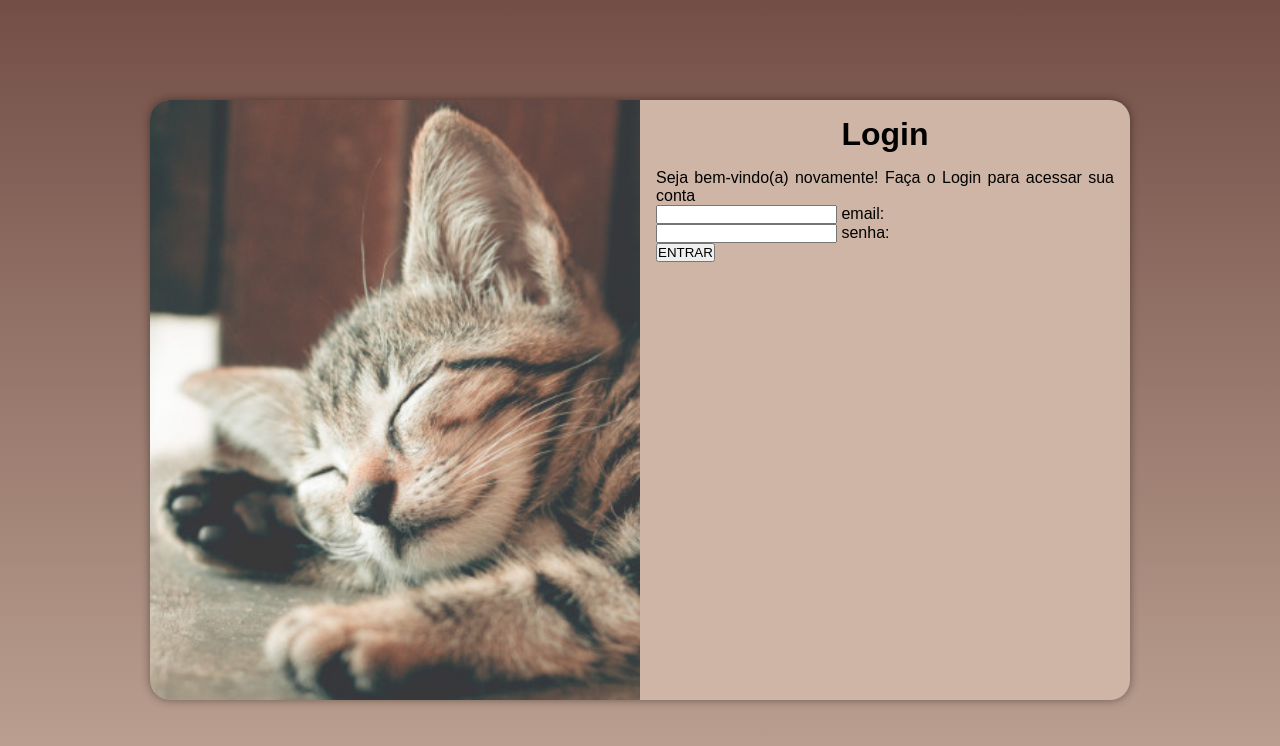
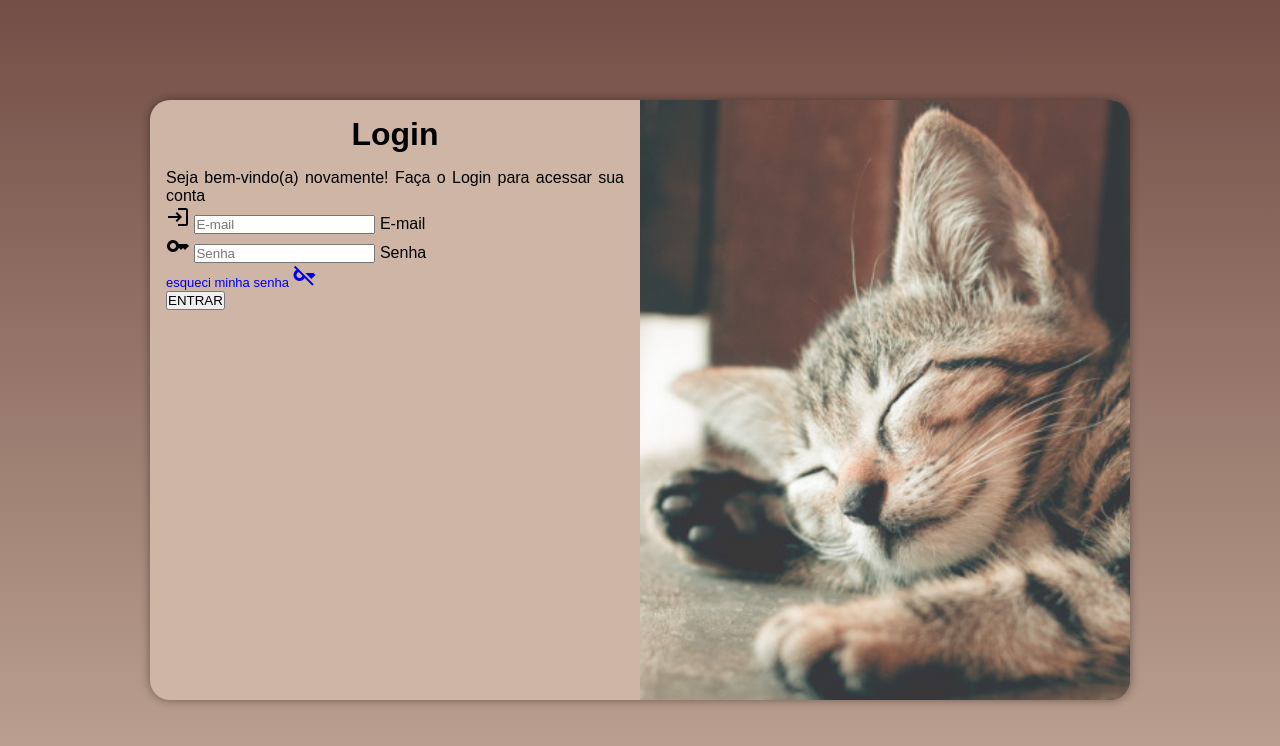
Before and after one commit to danielandradechaves/projeto-login, a plain HTML site: page index.html in a window 1280 px wide. Drawn offline with Linux system fonts and the light colour scheme.

Commit message:
update do formulário
adicionar icones e alguns atributos à caixa de entrada

```diff
--- a/estilo/first-style.css
+++ b/estilo/first-style.css
@@ -39,6 +39,11 @@ main{
     transition-timing-function: ease;
 }
 
+#formulario a {
+    text-decoration: none;
+    font-size: small;
+}
+
 #imagem{
     background: #734E46 url(../imagens/gato.jpg) no-repeat;
     height: 350px;
@@ -60,6 +65,7 @@ main{
 
 #formulario > p{
     text-align: justify;
+    font-size: 1em;
 }
 
 .campo{
--- a/estilo/style.css
+++ b/estilo/style.css
@@ -32,13 +32,13 @@
         width: 980px;
     }
     #imagem{
-        float: left;
+        float: right;
         width: 50%;
         height: 100%;
     }
 
     #formulario{
-        float: right;
+        float: left;
         width: 50%;
         height: 50%;
     }
--- a/index.html
+++ b/index.html
@@ -5,8 +5,10 @@
     <meta http-equiv="X-UA-Compatible" content="IE=edge">
     <meta name="viewport" content="width=device-width, initial-scale=1.0">
     <title>Login</title>
+    <!--ÍCONES-->
+    <link href="https://fonts.googleapis.com/icon?family=Material+Icons" rel="stylesheet">
+    <!--ESTILOS-->
     <link rel="stylesheet" href="estilo/first-style.css">
-
     <link rel="stylesheet" href="estilo/style.css">
 </head>
 <body>
@@ -20,13 +22,16 @@
             <P>Seja bem-vindo(a) novamente! Faça o Login para acessar sua conta</P>
             <form action="cadastro.php" method="post">
                 <div class="campo">
-                    <input type="email" name="email" id="Iemail">
-                    <label for="Iemail">email:</label>
+                    <span class="material-icons">login</span>
+                    <input type="email" name="email" id="Iemail" placeholder="E-mail" autocomplete="email" required maxlength="30">
+                    <label for="Iemail">E-mail</label>
                 </div>
                 <div class="campo">
-                    <input type="password" name="senha" id="Isenha">
-                    <label for="Isenha">senha:</label>
+                    <span class="material-icons">key</span>
+                    <input type="password" name="senha" id="Isenha" placeholder="Senha" required minlength="8" maxlength="20">
+                    <label for="Isenha">Senha</label>
                 </div>
+                <a href="#">esqueci minha senha <span class="material-icons">key_off</span> </a>
                 <div class="campo" id="botao">
                     <input type="submit" value="ENTRAR">
                 </div>
```
